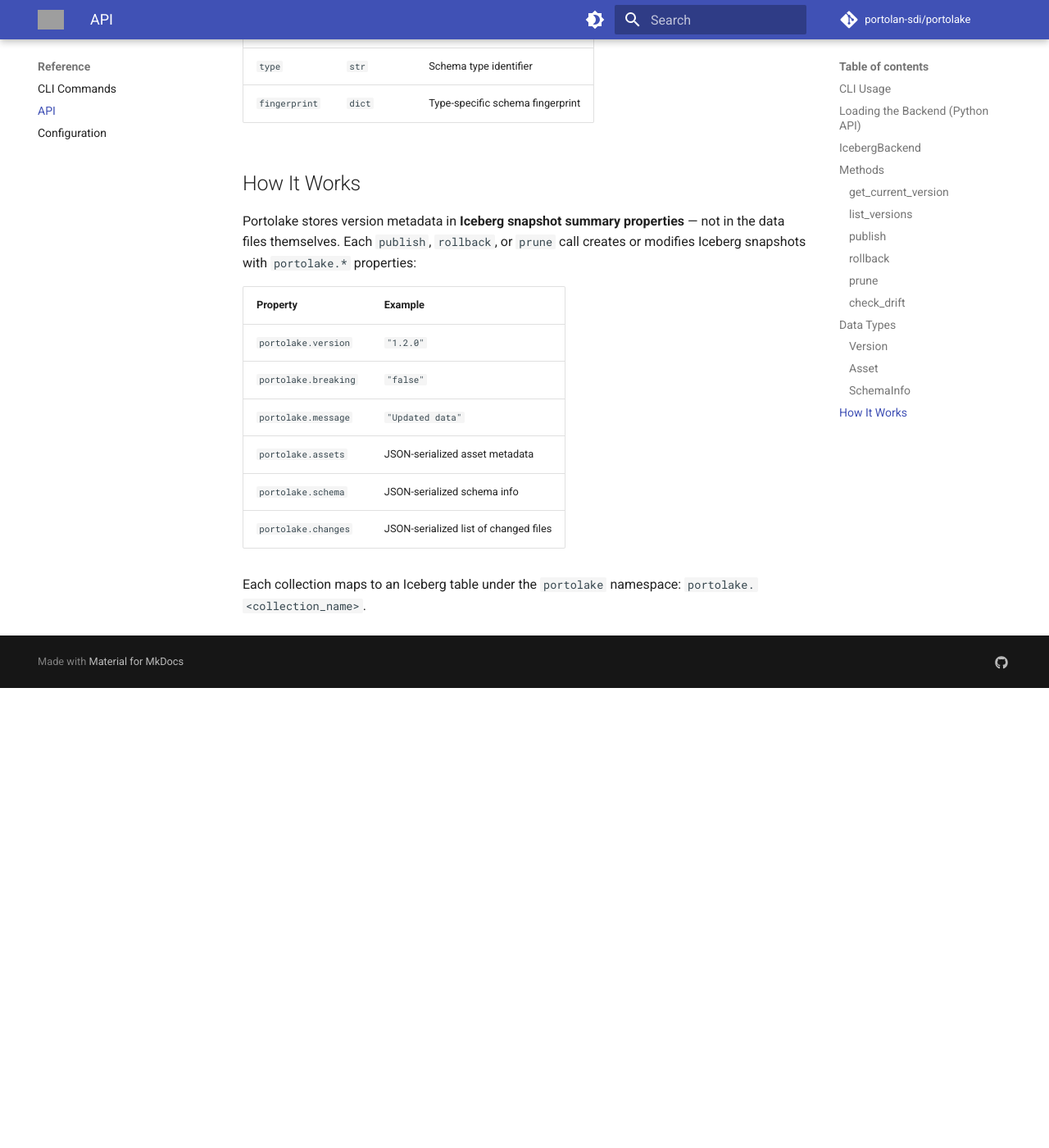
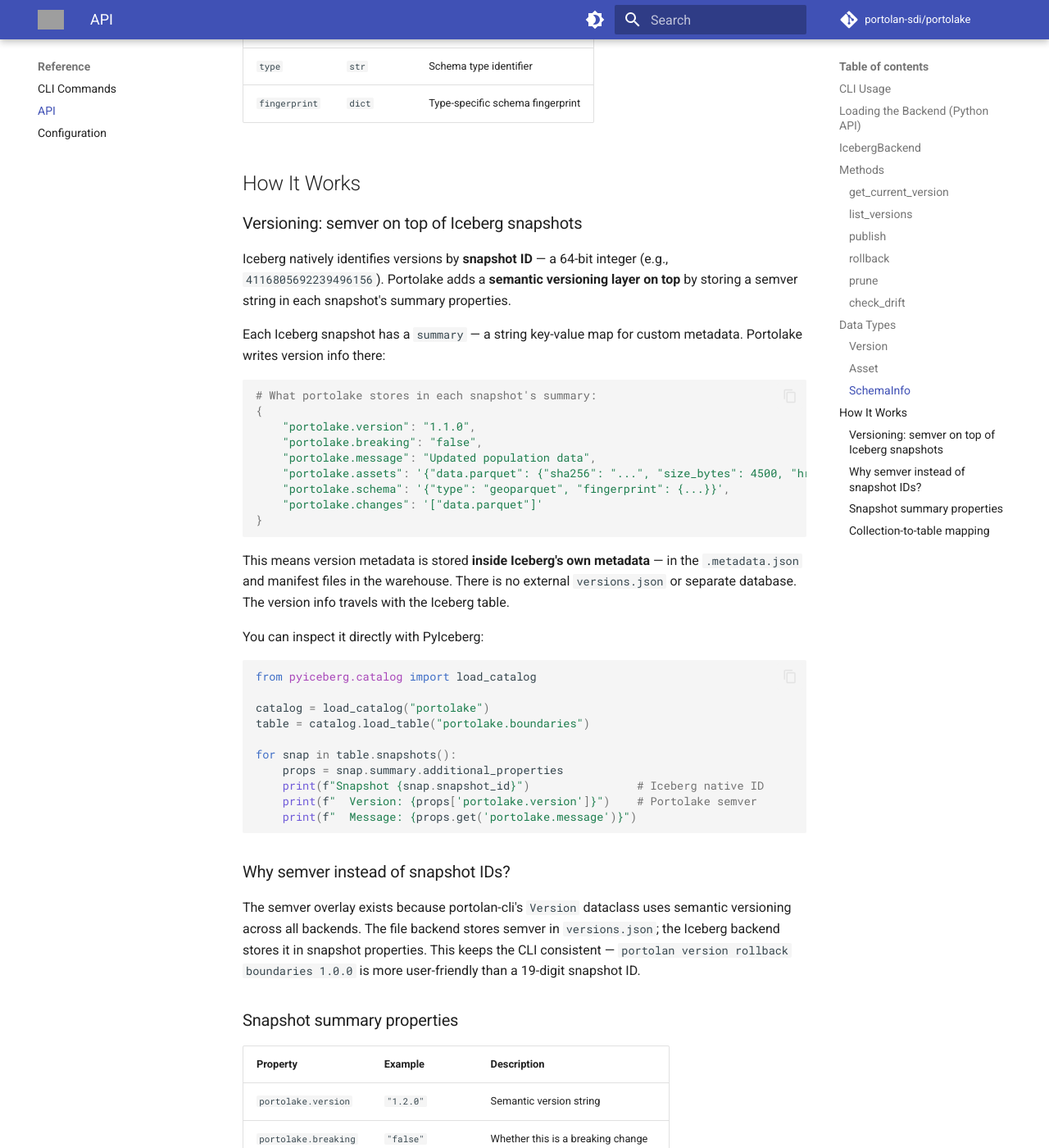
Before and after one commit to portolan-sdi/portolake, an MkDocs documentation site: the page built from docs/reference/api.md, in a window 1280 px wide and 1400 px high, scrolled down 5564 px. Shown: the whole window at 82% size. Built offline with MkDocs 1.6.1 and Material for MkDocs 9.7.7, drawn with Linux system fonts in a browser that asks for light colours; comment, search, counter and statistics services are not loaded; before the commit the page ends 6403 px from its top, so only the background shows below that; some of the changed text lies outside the part shown; grey boxes are pictures that could not be loaded.

Commit message:
docs(api): explain semver-on-top-of-Iceberg-snapshots design
Expand the "How It Works" section to explain that Iceberg uses snapshot
IDs natively, and portolake adds a semver overlay via snapshot summary
properties. Includes code example showing how to inspect version
metadata with PyIceberg.

Co-Authored-By: Claude Opus 4.6 (1M context) <noreply@anthropic.com>

````diff
--- a/docs/reference/api.md
+++ b/docs/reference/api.md
@@ -224,15 +224,58 @@ These types are defined in `portolan_cli.versions` and used throughout the API:
 
 ## How It Works
 
-Portolake stores version metadata in **Iceberg snapshot summary properties** — not in the data files themselves. Each `publish`, `rollback`, or `prune` call creates or modifies Iceberg snapshots with `portolake.*` properties:
+### Versioning: semver on top of Iceberg snapshots
 
-| Property | Example |
-|----------|---------|
-| `portolake.version` | `"1.2.0"` |
-| `portolake.breaking` | `"false"` |
-| `portolake.message` | `"Updated data"` |
-| `portolake.assets` | JSON-serialized asset metadata |
-| `portolake.schema` | JSON-serialized schema info |
-| `portolake.changes` | JSON-serialized list of changed files |
+Iceberg natively identifies versions by **snapshot ID** — a 64-bit integer (e.g., `4116805692239496156`). Portolake adds a **semantic versioning layer on top** by storing a semver string in each snapshot's summary properties.
+
+Each Iceberg snapshot has a `summary` — a string key-value map for custom metadata. Portolake writes version info there:
+
+```python
+# What portolake stores in each snapshot's summary:
+{
+    "portolake.version": "1.1.0",
+    "portolake.breaking": "false",
+    "portolake.message": "Updated population data",
+    "portolake.assets": '{"data.parquet": {"sha256": "...", "size_bytes": 4500, "href": "boundaries/data.parquet"}}',
+    "portolake.schema": '{"type": "geoparquet", "fingerprint": {...}}',
+    "portolake.changes": '["data.parquet"]'
+}
+```
+
+This means version metadata is stored **inside Iceberg's own metadata** — in the `.metadata.json` and manifest files in the warehouse. There is no external `versions.json` or separate database. The version info travels with the Iceberg table.
+
+You can inspect it directly with PyIceberg:
+
+```python
+from pyiceberg.catalog import load_catalog
+
+catalog = load_catalog("portolake")
+table = catalog.load_table("portolake.boundaries")
+
+for snap in table.snapshots():
+    props = snap.summary.additional_properties
+    print(f"Snapshot {snap.snapshot_id}")                # Iceberg native ID
+    print(f"  Version: {props['portolake.version']}")    # Portolake semver
+    print(f"  Message: {props.get('portolake.message')}")
+```
+
+### Why semver instead of snapshot IDs?
+
+The semver overlay exists because portolan-cli's `Version` dataclass uses semantic versioning across all backends. The file backend stores semver in `versions.json`; the Iceberg backend stores it in snapshot properties. This keeps the CLI consistent — `portolan version rollback boundaries 1.0.0` is more user-friendly than a 19-digit snapshot ID.
+
+### Snapshot summary properties
+
+| Property | Example | Description |
+|----------|---------|-------------|
+| `portolake.version` | `"1.2.0"` | Semantic version string |
+| `portolake.breaking` | `"false"` | Whether this is a breaking change |
+| `portolake.message` | `"Updated data"` | Human-readable description |
+| `portolake.assets` | JSON string | Asset metadata (sha256, size, href) |
+| `portolake.schema` | JSON string | Schema fingerprint |
+| `portolake.changes` | JSON string | List of changed filenames |
+
+### Collection-to-table mapping
 
 Each collection maps to an Iceberg table under the `portolake` namespace: `portolake.<collection_name>`.
+
+For example, `portolan add data.parquet --collection boundaries` creates an Iceberg table `portolake.boundaries`.
````
